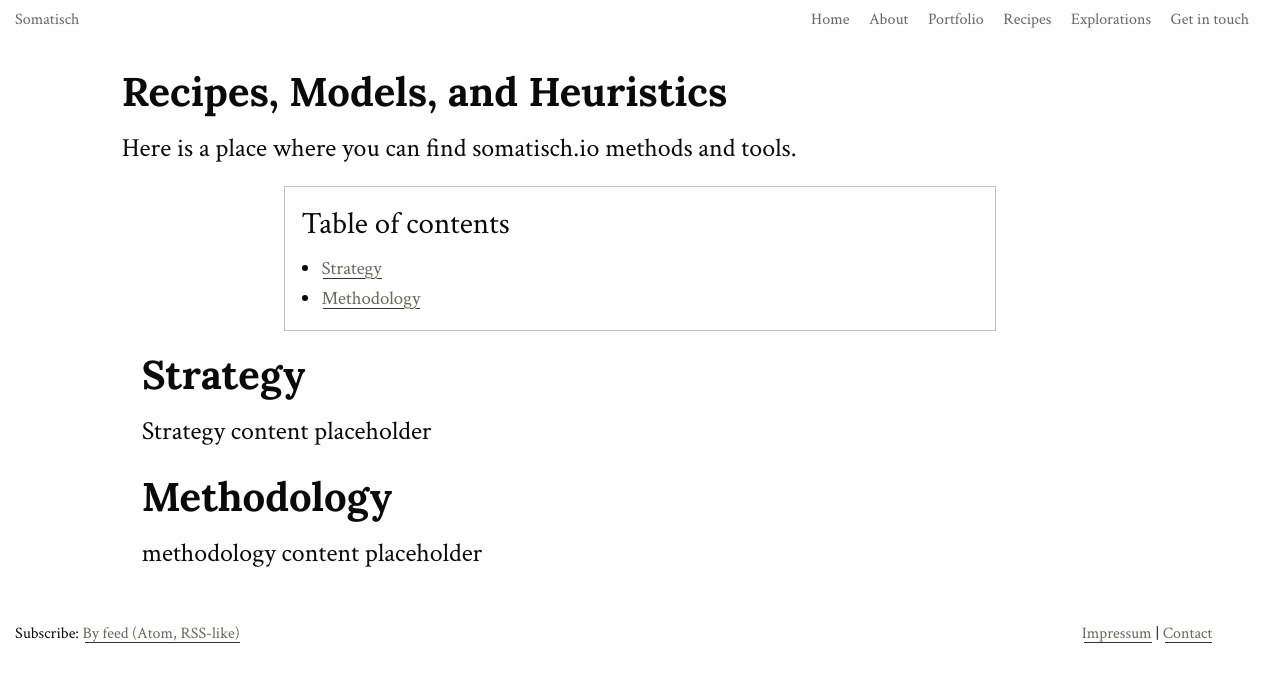
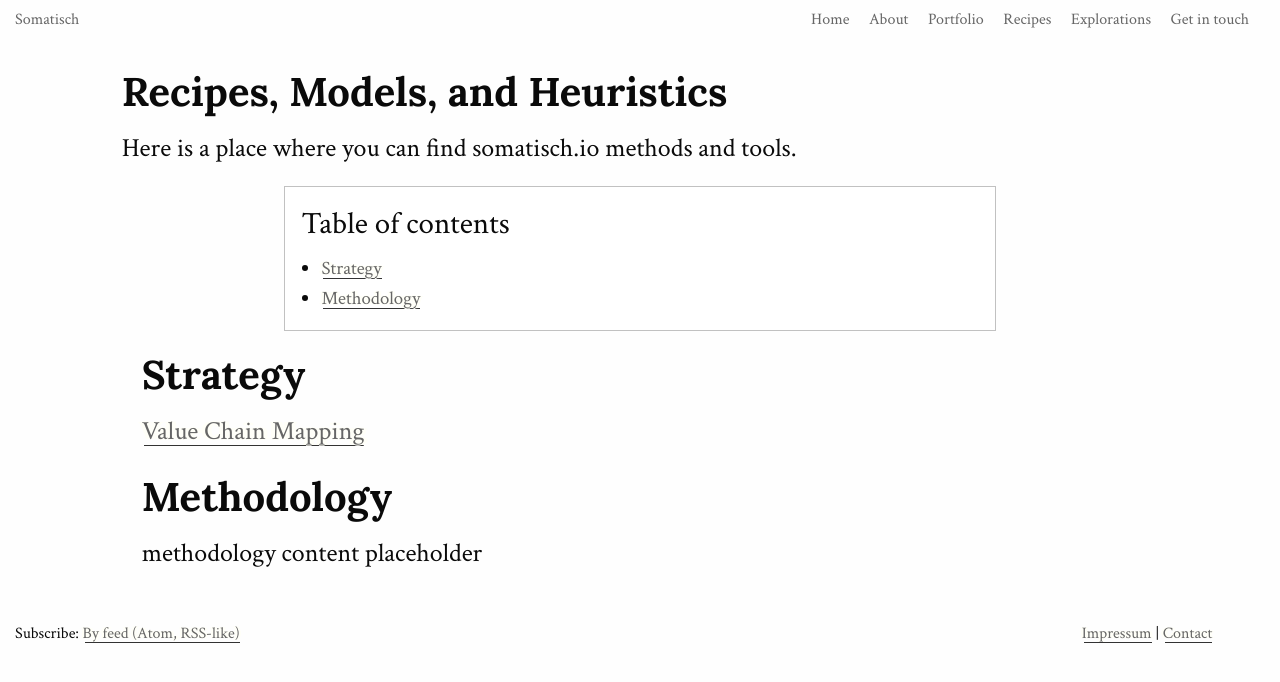
Before and after one commit to somatisch/somatisch-site, a Jekyll site: the page built from recipes/index.md, in a window 1280 px wide. Shown: the top 682 px of the page. Built offline with Jekyll 4.4.1, drawn with Linux system fonts in a browser that asks for light colours; nearby versions of some CDN libraries.

Commit message:
value chain

```diff
--- a/recipes/strategy.md
+++ b/recipes/strategy.md
@@ -6,4 +6,4 @@ order: 1
 ---
 ## Strategy
 
-Strategy content placeholder
+[Value Chain Mapping](/recipes/value-chain-mapping.md)
```
